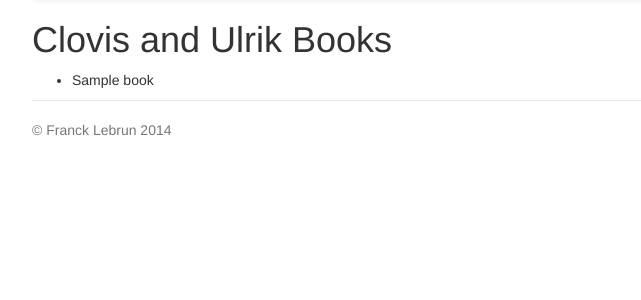
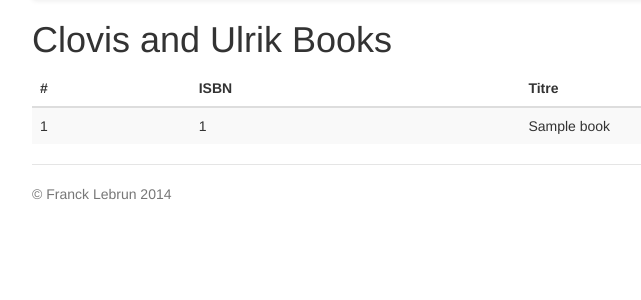
Before and after one commit to PythoO/Book, a Flask app: page / in a window 1280 px wide. Shown: the part 52-352 px from the top of the page, without its empty margins (38-679 px from the left). Run offline with Flask 2, Linux system fonts and the light colour scheme; tables that the repository leaves empty hold one stand-in row (values such as "Sample post"); some libraries are stand-ins or nearby versions.

Commit message:
add google api

```diff
--- a/hello.py
+++ b/hello.py
@@ -1,9 +1,12 @@
 import os
 from flask import Flask, render_template, request, url_for, redirect
 from flask.ext.sqlalchemy import SQLAlchemy
+import urllib2
 
 app = Flask(__name__)
-app.config['SQLALCHEMY_DATABASE_URI'] = os.environ['DATABASE_URL']
+# app.config['SQLALCHEMY_DATABASE_URI'] = os.environ['DATABASE_URL']
+app.config['SQLALCHEMY_DATABASE_URI'] = 'sqlite:////tmp/book.db'
+app.debug = True
 db = SQLAlchemy(app)
 
 
@@ -22,14 +25,24 @@ class Book(db.Model):
 @app.route('/')
 def home():
     all_books = Book.query.all()
-    return render_template("home.html", all_books = all_books)
+    return render_template("home.html", all_books=all_books)
 
 
 @app.route('/insert', methods=['GET', 'POST'])
 def insert():
     if request.method == 'POST':
-        isbn = int(request.form['isbn'])
-        return redirect(url_for('home'))
+        try:
+            isbn = int(request.form['isbn'])
+            google_url = 'https://www.googleapis.com/books/v1/volumes?q=%s+isbn&key=AIzaSyDyvl-bqk_t6gDqG5C2dpHn6ZuTZqnJ7zo' % isbn
+            response = urllib2.urlopen(google_url)
+            html = response.read()
+            return html
+            book = Book(isbn)
+            db.session.add(book)
+            db.session.commit()
+            return redirect(url_for('home'))
+        except ValueError as error:
+            return error
     return render_template("insert.html")
 
 
--- a/templates/home.html
+++ b/templates/home.html
@@ -4,9 +4,24 @@
 
 {% block body %}
 <h1>Clovis and Ulrik Books</h1>
-    <ul>
+    {% if all_books %}
+    <table class="table table-striped" id="users-tbl">
+        <thead>
+        <tr>
+            <th>#</th>
+            <th>ISBN</th>
+            <th>Titre</th>
+        </tr>
+        </thead>
+        <tbody>
         {% for book in all_books %}
-        <li>{{ book.title }}</li>
+        <tr>
+            <td>{{ book.id }}</td>
+            <td>{{ book.isbn }}</td>
+            <td>{{ book.title }}</td>
+        </tr>
         {% endfor %}
-    </ul>
+        </tbody>
+    </table>
+    {% endif %}
 {% endblock %}
--- a/templates/layout.html
+++ b/templates/layout.html
@@ -44,7 +44,7 @@
             </div>
             <div class="navbar-collapse collapse">
                 <ul class="nav navbar-nav">
-                    <li><a href="{{ url_for('hello') }}">Home Page</a></li>
+                    <li><a href="{{ url_for('home') }}">Home Page</a></li>
                     <li><a href="{{ url_for('insert') }}">Add a Book</a></li>
                 </ul>
             </div>
@@ -52,7 +52,7 @@
         </div>
     </div>
 
-    <div>
+    <div class="content">
         {% for message in get_flashed_messages() %}
         <div class="flash">{{ message }}</div>
         {% endfor %}
```
